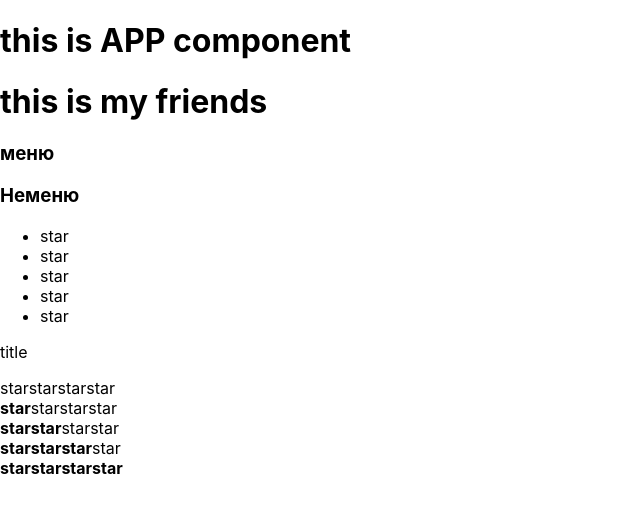
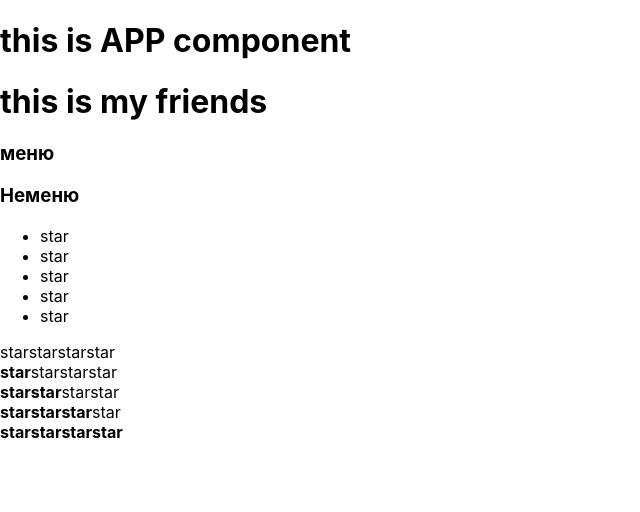
Before and after one commit to LizavetaZ/my-app, a React (Create React App) app: page / in a window 1280 px wide. Shown: the top 512 px of the page, without its empty margins (0-640 px from the left). Built offline with nearby package versions, Linux system fonts and the light colour scheme.

Commit message:
Revert "add p for training"
This reverts commit 21d1da8d69fa2a52d5a14510c5532315d7a7fa27.

```diff
--- a/src/App.tsx
+++ b/src/App.tsx
@@ -10,7 +10,6 @@ function App() {
             <Hello title = {"this is my friends"}/>
             <Accordion title = {"меню"} collapsed = {true}/>
             <Accordion title = {"Неменю"} collapsed = {false}/>
-            <p>title</p>
             <Rating value = {0}/>
             <Rating value = {1}/>
             <Rating value = {2}/>
```
